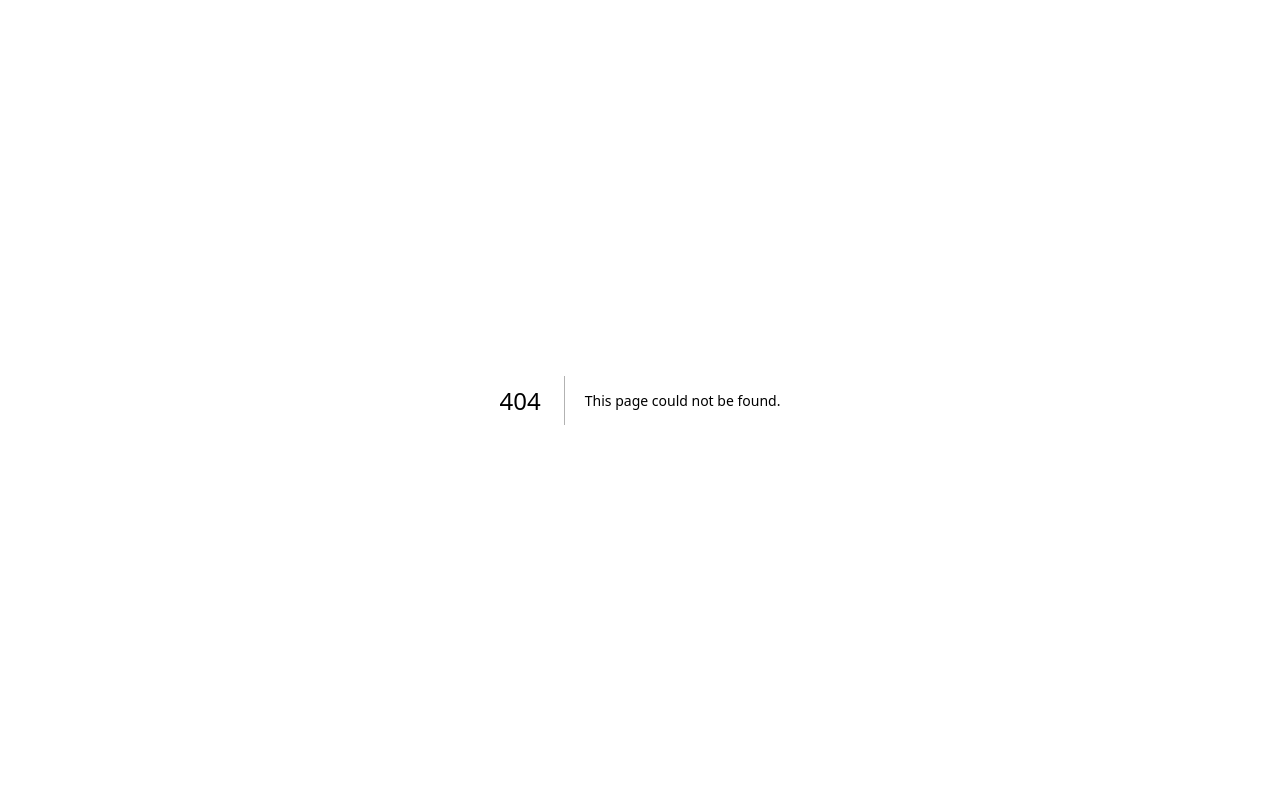
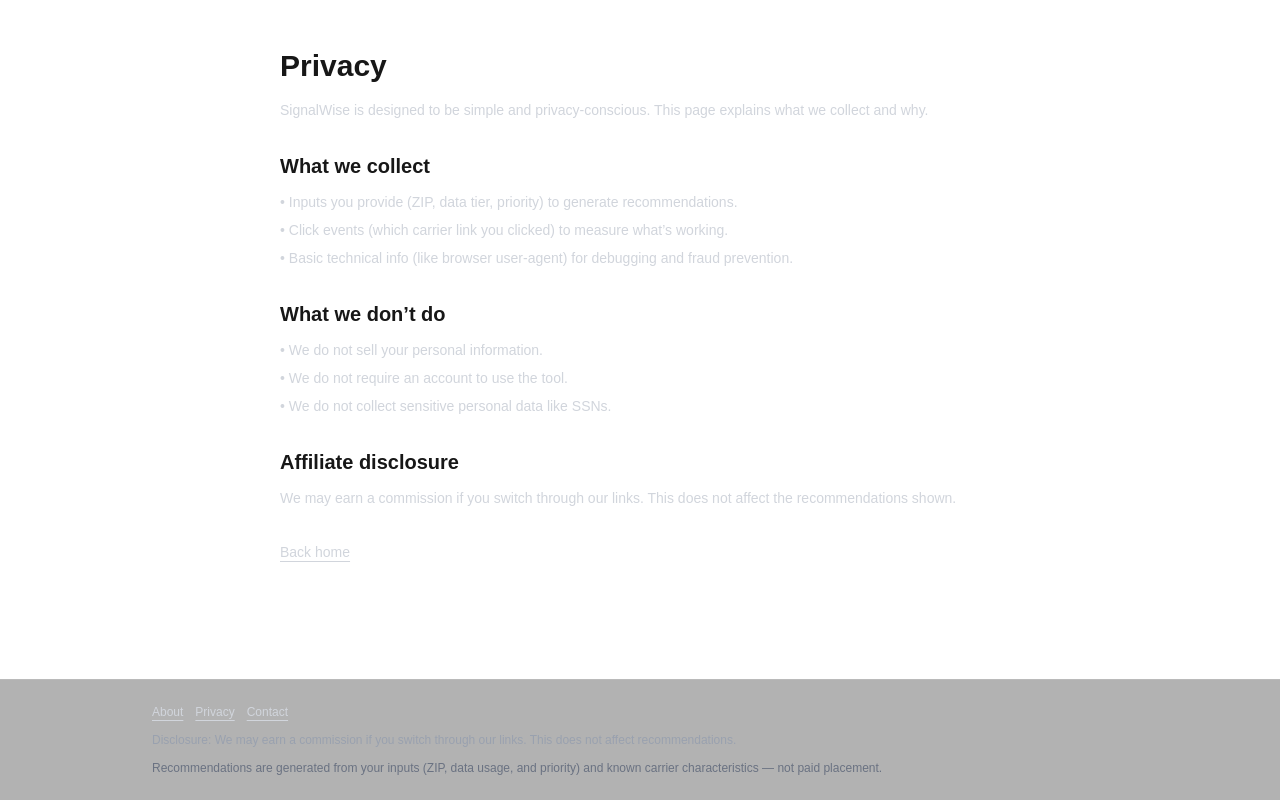
Before and after one commit to sendurway/signalwise, a Next.js app: page /privacy in a window 1280 px wide. Before the commit this address had no page. Built offline with nearby package versions, Linux system fonts and the light colour scheme.

Commit message:
Add legitimacy pages and global footer

```diff
--- /dev/null
+++ b/app/about/page.tsx
@@ -0,0 +1,32 @@
+export const dynamic = "force-dynamic";
+
+export default function AboutPage() {
+  return (
+    <main className="mx-auto max-w-3xl px-6 py-12">
+      <h1 className="text-3xl font-semibold">About SignalWise</h1>
+
+      <p className="mt-4 text-sm text-gray-300">
+        SignalWise helps people quickly compare a curated set of high-value mobile carriers. You
+        enter your ZIP code, estimated data usage, and what matters most (price vs coverage). We
+        then recommend options that best match your inputs.
+      </p>
+
+      <p className="mt-4 text-sm text-gray-300">
+        We focus on a small set of carriers first so we can keep recommendations clear and
+        maintainable. More carriers may be added over time based on user demand.
+      </p>
+
+      <p className="mt-4 text-sm text-gray-300">
+        We do not sell personal data. If you choose to switch, we send you to the official carrier
+        site. We may earn a commission if you switch through our links, but recommendations are not
+        paid placement.
+      </p>
+
+      <div className="mt-8">
+        <a className="underline underline-offset-4 text-sm text-gray-300 hover:text-white" href="/">
+          Back home
+        </a>
+      </div>
+    </main>
+  );
+}
--- /dev/null
+++ b/app/contact/page.tsx
@@ -0,0 +1,29 @@
+export const dynamic = "force-dynamic";
+
+export default function ContactPage() {
+  return (
+    <main className="mx-auto max-w-3xl px-6 py-12">
+      <h1 className="text-3xl font-semibold">Contact</h1>
+
+      <p className="mt-4 text-sm text-gray-300">
+        Questions, feedback, or a carrier you want us to add?
+      </p>
+
+      <div className="mt-6 rounded-2xl border border-white/10 bg-white/5 p-5">
+        <div className="text-sm text-gray-300">Email</div>
+        <div className="mt-2 text-sm font-semibold text-gray-100">
+          support@signalwise.vercel.app
+        </div>
+        <div className="mt-2 text-xs text-gray-400">
+          (You can replace this with a real support email later.)
+        </div>
+      </div>
+
+      <div className="mt-8">
+        <a className="underline underline-offset-4 text-sm text-gray-300 hover:text-white" href="/">
+          Back home
+        </a>
+      </div>
+    </main>
+  );
+}
--- a/app/layout.tsx
+++ b/app/layout.tsx
@@ -15,7 +15,35 @@ export default function RootLayout({
   return (
     <html lang="en">
       <body className="min-h-screen bg-background text-foreground">
-        {children}
+        <div className="min-h-screen flex flex-col">
+          <div className="flex-1">{children}</div>
+
+          <footer className="border-t border-white/10 bg-black/30">
+            <div className="mx-auto max-w-5xl px-6 py-6 text-xs text-gray-300 space-y-3">
+              <div className="flex flex-wrap items-center gap-3">
+                <a className="underline underline-offset-4 hover:text-white" href="/about">
+                  About
+                </a>
+                <a className="underline underline-offset-4 hover:text-white" href="/privacy">
+                  Privacy
+                </a>
+                <a className="underline underline-offset-4 hover:text-white" href="/contact">
+                  Contact
+                </a>
+              </div>
+
+              <div className="text-gray-400">
+                Disclosure: We may earn a commission if you switch through our links. This does not
+                affect recommendations.
+              </div>
+
+              <div className="text-gray-500">
+                Recommendations are generated from your inputs (ZIP, data usage, and priority) and
+                known carrier characteristics — not paid placement.
+              </div>
+            </div>
+          </footer>
+        </div>
       </body>
     </html>
   );
--- /dev/null
+++ b/app/privacy/page.tsx
@@ -0,0 +1,40 @@
+export const dynamic = "force-dynamic";
+
+export default function PrivacyPage() {
+  return (
+    <main className="mx-auto max-w-3xl px-6 py-12">
+      <h1 className="text-3xl font-semibold">Privacy</h1>
+
+      <p className="mt-4 text-sm text-gray-300">
+        SignalWise is designed to be simple and privacy-conscious. This page explains what we
+        collect and why.
+      </p>
+
+      <h2 className="mt-8 text-xl font-semibold">What we collect</h2>
+      <ul className="mt-3 text-sm text-gray-300 space-y-2">
+        <li>• Inputs you provide (ZIP, data tier, priority) to generate recommendations.</li>
+        <li>• Click events (which carrier link you clicked) to measure what’s working.</li>
+        <li>• Basic technical info (like browser user-agent) for debugging and fraud prevention.</li>
+      </ul>
+
+      <h2 className="mt-8 text-xl font-semibold">What we don’t do</h2>
+      <ul className="mt-3 text-sm text-gray-300 space-y-2">
+        <li>• We do not sell your personal information.</li>
+        <li>• We do not require an account to use the tool.</li>
+        <li>• We do not collect sensitive personal data like SSNs.</li>
+      </ul>
+
+      <h2 className="mt-8 text-xl font-semibold">Affiliate disclosure</h2>
+      <p className="mt-3 text-sm text-gray-300">
+        We may earn a commission if you switch through our links. This does not affect the
+        recommendations shown.
+      </p>
+
+      <div className="mt-8">
+        <a className="underline underline-offset-4 text-sm text-gray-300 hover:text-white" href="/">
+          Back home
+        </a>
+      </div>
+    </main>
+  );
+}
```
